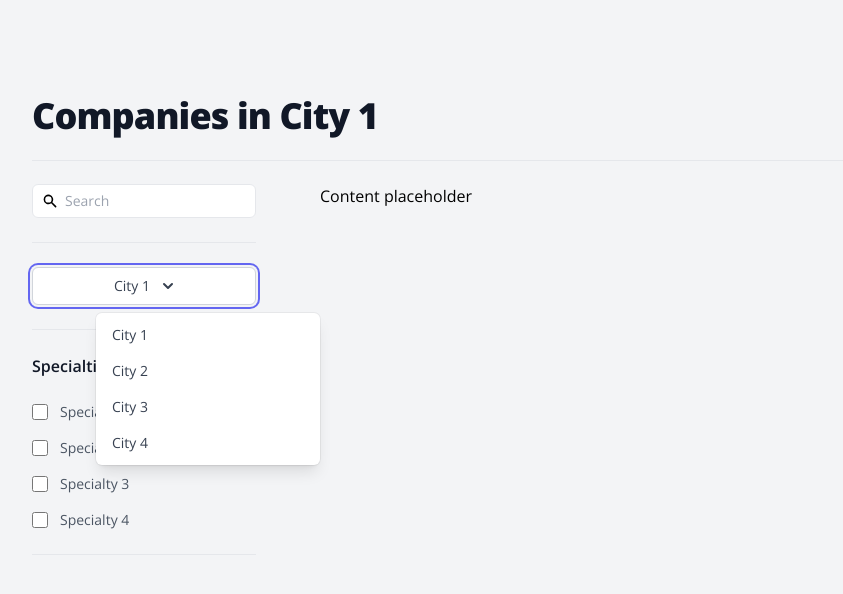
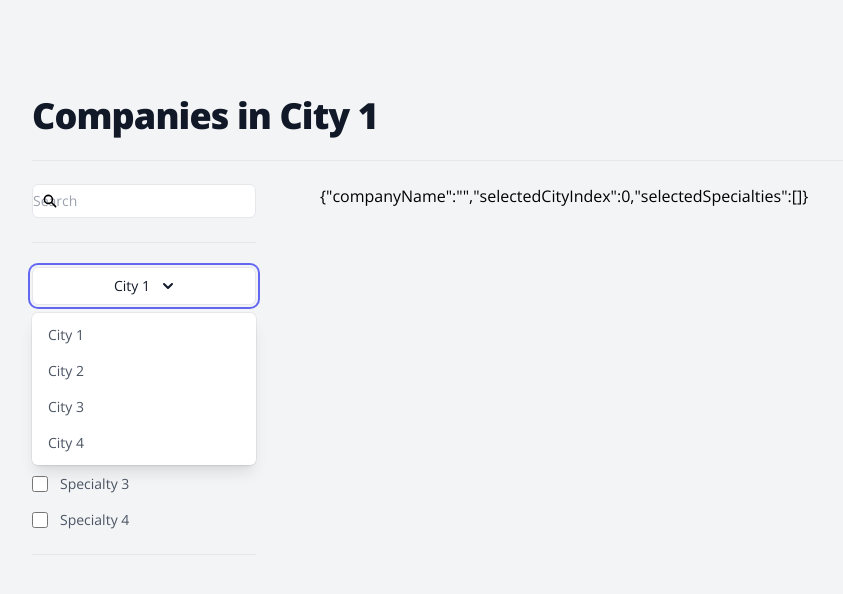
Before and after one commit to azuwey/fictional-parakeet, a React (Vite) app in the folder client/: page / in a window 1280 px wide. Both pictures are taken after a click on the button "City 1". Shown: the top 594 px of the page, without its empty margins (0-843 px from the left). Built offline with nearby package versions, Linux system fonts and the light colour scheme.

Commit message:
Basic frontend logic and refactor

```diff
--- a/client/src/App.tsx
+++ b/client/src/App.tsx
@@ -1,5 +1,7 @@
-import { ChevronDownIcon, SearchIcon } from '@heroicons/react/solid'
+import React, { useContext } from "react";
 import Header from "./Components/Header";
+import { FilterContext } from "./Contexts/filter";
+import Filter from "./Filter";
 
 const SPECIALTIES = [
   "Specialty 1",
@@ -16,77 +18,19 @@ const CITIES = [
 ]
 
 export default function App() {
+  const [filter] = useContext(FilterContext);
+
   return (
     <>
-      <Header cityName={CITIES[0]} />
+      <Header cityName={CITIES[filter.selectedCityIndex]} />
       <main className="h-screen max-w-7xl mx-auto px-8 pt-40">
         <aside className="fixed top-40 left-auto w-72 pr-16 pt-6">
           <nav className="pb-6 border-b border-gray-200 space-y-6">
-            <section aria-labelledby="search-bar" className="pb-6 border-b border-gray-200">
-              <label className="relative block">
-                <span className="absolute inset-y-0 left-0 flex items-center pl-2.5">
-                  <SearchIcon className="h-4 w-4 fill-black" />
-                </span>
-                <input
-                  className="w-full bg-white border border-gray-200 rounded-md py-1.5 pl-8 pr-4 text-sm focus:outline-none"
-                  placeholder="Search" type="search" />
-              </label>
-            </section>
-            <section aria-labelledby="city-selector" className="pb-6 border-b border-gray-200">
-              <div>
-                {/* https://tailwindui.com/components/application-ui/elements/dropdowns */}
-                <button type="button"
-                        className="inline-flex justify-center w-full rounded-md border border-gray-300 shadow-sm px-4 py-2 bg-white text-sm font-medium text-gray-700 hover:bg-gray-50 focus:outline-none focus:ring-2 focus:ring-offset-2 focus:ring-offset-gray-100 focus:ring-indigo-500"
-                        id="menu-button" aria-expanded="true" aria-haspopup="true">
-                  {CITIES[0]}
-                  <ChevronDownIcon className="-mr-1 ml-2 h-5 w-5" />
-                </button>
-                <div
-                  className="origin-top-left absolute right-0 mt-2 w-56 rounded-md shadow-lg bg-white ring-1 ring-black ring-opacity-5 focus:outline-none"
-                  role="menu" aria-orientation="vertical" aria-labelledby="menu-button" tabIndex={-1}>
-                  <ul className="py-1" role="none">
-                    {CITIES.map((cityName) => (
-                      <li
-                        key={`city_${cityName.replaceAll(' ', '').toLowerCase()}`}
-                        className="text-gray-700 block px-4 py-2 text-sm"
-                        role="menuitem"
-                        tabIndex={-1}
-                      >
-                        {cityName}
-                      </li>
-                    ))}
-                  </ul>
-                </div>
-              </div>
-            </section>
-            <section aria-labelledby="specialties-selector">
-              <span className="font-semibold text-gray-900">Specialties</span>
-              <div className="pt-6 space-y-4">
-                {SPECIALTIES.map((specialtyName) => {
-                  const key = `specialty_${specialtyName.replaceAll(' ', '').toLowerCase()}`
-                  return (
-                    <div key={key} className="flex items-center">
-                      <input
-                        className="h-4 w-4 border-gray-300 rounded text-indigo-600 focus:ring-indigo-500"
-                        type="checkbox"
-                        id={key}
-                        value={specialtyName}
-                      />
-                      <label
-                        className="ml-3 text-sm text-gray-600"
-                        htmlFor={key}
-                      >
-                        {specialtyName}
-                      </label>
-                    </div>
-                  )
-                })}
-              </div>
-            </section>
+            <Filter cities={CITIES} specialties={SPECIALTIES} />
           </nav>
         </aside>
-        <div className="ml-72 w-auto h-[500vh] pt-6">Content placeholder</div>
+        <div className="ml-72 w-auto h-[500vh] pt-6">{JSON.stringify(filter)}</div>
       </main>
     </>
-  )
+  );
 }
--- /dev/null
+++ b/client/src/Components/Dropdown/index.tsx
@@ -0,0 +1,60 @@
+import { ChevronDownIcon } from "@heroicons/react/solid";
+import { useEffect, useState } from "react";
+
+interface Props {
+  options: string[];
+  onSelect?: (index: number) => void;
+  defaultOptionIndex?: number;
+}
+
+export default function Dropdown({ options, onSelect, defaultOptionIndex }: Props) {
+  const [state, setState] = useState({
+    selectedIndex: defaultOptionIndex ?? 0,
+    isOpen: false
+  })
+
+  const onSelectCb = (selectedIndex: number) => setState({ selectedIndex, isOpen: false })
+
+  useEffect(() => {
+    onSelect?.(state.selectedIndex)
+  }, [state])
+
+  return (
+    <div>
+      <button
+        type="button"
+        className="inline-flex justify-center w-full rounded-md border border-gray-200 shadow-sm px-4 py-2 bg-white text-sm font-medium text-gray-900 hover:bg-gray-100 focus:outline-none focus:ring-2 focus:ring-offset-2 focus:ring-offset-gray-100 focus:ring-indigo-500"
+        id="menu-button"
+        aria-expanded="true"
+        aria-haspopup="true"
+        onClick={() => setState((prevState) => ({ ...prevState, isOpen: true }))}
+      >
+        {options[state.selectedIndex]}
+        <ChevronDownIcon className="-mr-1 ml-2 h-5 w-5" />
+      </button>
+      {state.isOpen && (
+        <div
+          className="origin-top-right absolute right-25 mt-2 w-56 rounded-md shadow-lg bg-white ring-1 ring-black ring-opacity-5 focus:outline-none"
+          role="menu"
+          aria-orientation="vertical"
+          aria-labelledby="menu-button"
+          tabIndex={-1}
+        >
+          <ul className="py-1" role="none">
+            {options.map((option, index) => (
+              <li
+                key={option.replaceAll(' ', '').toLowerCase()}
+                onClick={() => onSelectCb(index)}
+                className="text-gray-600 block px-4 py-2 text-sm hover:bg-gray-100"
+                role="menuitem"
+                tabIndex={-1}
+              >
+                {option}
+              </li>
+            ))}
+          </ul>
+        </div>
+      )}
+    </div>
+  )
+}
--- a/client/src/Components/Header/index.tsx
+++ b/client/src/Components/Header/index.tsx
@@ -9,5 +9,5 @@ export default function Header({ cityName }: Props) {
         <h1 className="text-4xl font-extrabold tracking-tight text-gray-900">Companies in {cityName}</h1>
       </div>
     </header>
-  )
+  );
 }
--- /dev/null
+++ b/client/src/Components/Input/index.tsx
@@ -0,0 +1,27 @@
+import React, { ChangeEventHandler, HTMLInputTypeAttribute, ReactNode } from "react";
+import { SearchIcon } from "@heroicons/react/solid";
+
+interface Props {
+  startAdornment?: ReactNode;
+  placeholder?: string;
+  type?: HTMLInputTypeAttribute;
+  onChange?: ChangeEventHandler<HTMLInputElement>
+}
+
+export default function Input({ startAdornment, placeholder, type, onChange }: Props) {
+  return (
+    <label className="relative block">
+      {startAdornment && (
+        <span className="absolute inset-y-0 left-0 flex items-center pl-2.5">
+          <SearchIcon className="h-4 w-4 fill-black" />
+        </span>
+      )}
+      <input
+        className={`pl-${startAdornment ? 8 : 2.5 } w-full bg-white border border-gray-200 rounded-md py-1.5 pr-2.5 text-sm focus:outline-none focus:ring-2 focus:ring-offset-2 focus:ring-offset-gray-100 focus:ring-indigo-500`}
+        placeholder={placeholder}
+        type={type}
+        onChange={onChange}
+      />
+    </label>
+  );
+}
--- /dev/null
+++ b/client/src/Components/Select/index.tsx
@@ -0,0 +1,57 @@
+import React, { useEffect, useState } from "react";
+
+interface Props {
+  options: string[];
+  onChange?: (selectedIndices: number[]) => void;
+}
+
+export default function Select({ options, onChange }: Props) {
+  const [state, setState] = useState({
+    selectedOptions: [] as number[]
+  })
+
+  const onChangeCb = (event: React.ChangeEvent<HTMLInputElement>) => {
+    const currentTarget = event.currentTarget;
+
+    setState((prevState) => {
+      let selectedOptions = prevState.selectedOptions.slice();
+
+      if (currentTarget.checked) {
+        selectedOptions.push(parseInt(currentTarget.value));
+      } else {
+        selectedOptions = selectedOptions.filter((selectedIndex) => selectedIndex !== parseInt(currentTarget.value))
+      }
+
+      return { selectedOptions }
+    })
+  }
+
+  useEffect(() => {
+    onChange?.(state.selectedOptions)
+  }, [state])
+
+  return (
+    <div className="pt-6 space-y-4">
+      {options.map((option, index) => {
+        const key = option.replaceAll(' ', '')
+        return (
+          <div key={key} className="flex items-center">
+            <input
+              className="h-4 w-4 border-gray-300 rounded text-indigo-600 focus:outline-none focus:ring-2 focus:ring-offset-2 focus:ring-offset-gray-100 focus:ring-indigo-500"
+              type="checkbox"
+              id={key}
+              value={index}
+              onChange={onChangeCb}
+            />
+            <label
+              className="ml-3 text-sm text-gray-600"
+              htmlFor={key}
+            >
+              {option}
+            </label>
+          </div>
+        )
+      })}
+    </div>
+  )
+}
--- /dev/null
+++ b/client/src/Contexts/filter.tsx
@@ -0,0 +1,32 @@
+import React, { createContext, useState, PropsWithChildren } from "react";
+
+interface Filter {
+  companyName: string;
+  selectedCityIndex: number;
+  selectedSpecialties: number[];
+}
+
+export const FilterContext = createContext<[Filter, React.Dispatch<React.SetStateAction<Filter>>]>([
+  {
+    companyName: '',
+    selectedCityIndex: 0,
+    selectedSpecialties: []
+  },
+  () => {
+    throw new Error('FilterContext cannot be used without FilterContextProvider!');
+  }
+]);
+
+export function FilterContextProvider({ children }: PropsWithChildren<{}>) {
+  const filterState = useState<Filter>({
+    companyName: '',
+    selectedCityIndex: 0,
+    selectedSpecialties: []
+  });
+
+  return (
+    <FilterContext.Provider value={filterState}>
+      {children}
+    </FilterContext.Provider>
+  );
+}
--- /dev/null
+++ b/client/src/Filter.tsx
@@ -0,0 +1,41 @@
+import React, { useContext } from "react";
+import { FilterContext } from "./Contexts/filter";
+import { SearchIcon } from "@heroicons/react/solid";
+import Dropdown from "./Components/Dropdown";
+import Select from "./Components/Select";
+import Input from "./Components/Input";
+
+interface Props {
+  cities: string[];
+  specialties: string[];
+}
+
+export default function Filter({ cities, specialties }: Props) {
+  const [_, setFilter] = useContext(FilterContext);
+
+  return (
+    <>
+      <section aria-labelledby="search-bar" className="pb-6 border-b border-gray-200">
+        <Input
+          startAdornment={<SearchIcon className="h-4 w-4 fill-black" />}
+          placeholder="Search"
+          type="search"
+          onChange={(event) => setFilter((prevState) => ({ ...prevState, companyName: event.target.value }))}
+        />
+      </section>
+      <section aria-labelledby="city-selector" className="pb-6 border-b border-gray-200">
+        <Dropdown
+          options={cities}
+          onSelect={(selectedCityIndex) => setFilter((prevState) => ({ ...prevState, selectedCityIndex }))}
+        />
+      </section>
+      <section aria-labelledby="specialties-selector">
+        <span className="font-semibold text-gray-900">Specialties</span>
+        <Select
+          options={specialties}
+          onChange={(selectedSpecialties) => setFilter((prevState) => ({ ...prevState, selectedSpecialties }))}
+        />
+      </section>
+    </>
+  )
+}
--- a/client/src/main.tsx
+++ b/client/src/main.tsx
@@ -2,9 +2,12 @@ import React from 'react'
 import ReactDOM from 'react-dom/client'
 import App from './App'
 import './index.css'
+import { FilterContextProvider } from "./Contexts/filter";
 
 ReactDOM.createRoot(document.getElementById('root')!).render(
   <React.StrictMode>
-    <App />
+    <FilterContextProvider>
+      <App />
+    </FilterContextProvider>
   </React.StrictMode>
 )
```
